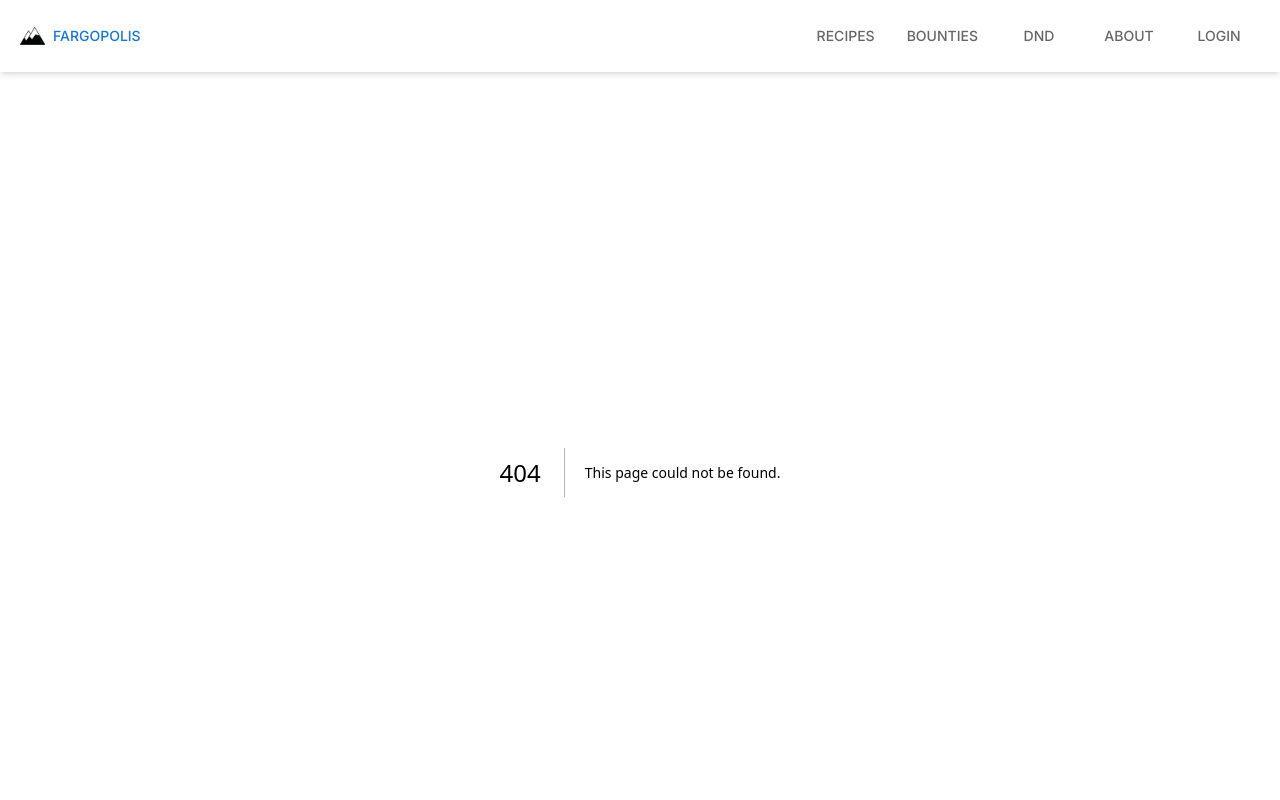
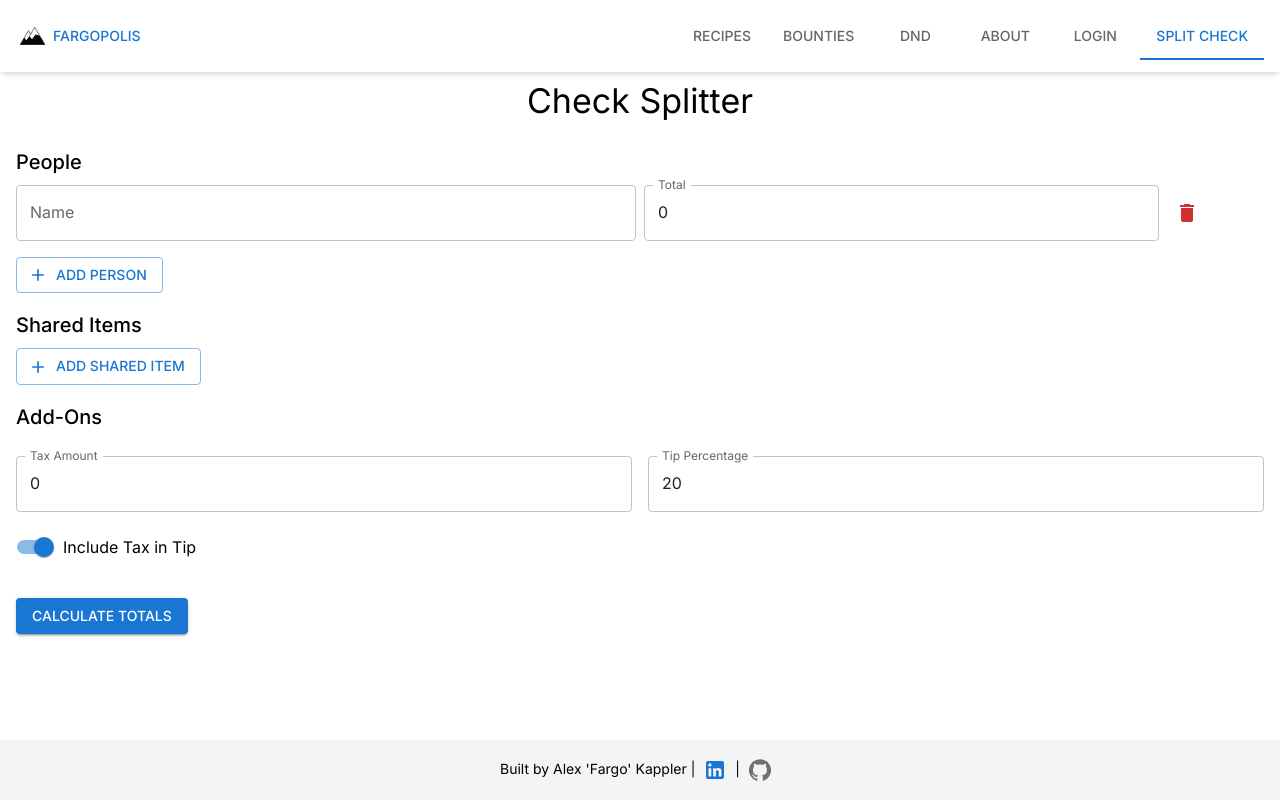
Before and after one commit to agkappler/Recipes, a Next.js app in the folder recipe-site/: page /split-check in a window 1280 px wide. Before the commit this address had no page. Shown: the top 800 px of the page. Built offline with nearby package versions, Linux system fonts and the light colour scheme.

Commit message:
Add check splitter

```diff
--- /dev/null
+++ b/recipe-site/app/_components/inputs/SwitchInput.tsx
@@ -0,0 +1,20 @@
+import { BaseInputProps } from "@/app/_helpers/BaseInputProps";
+import { FormControlLabel, FormGroup, Switch } from "@mui/material";
+import { useFormContext } from "react-hook-form";
+
+interface SwitchInputProps extends BaseInputProps { }
+
+export const SwitchInput: React.FC<SwitchInputProps> = ({ label, fieldName, requiredMessage, onChange }) => {
+    const { register, formState: { defaultValues } } = useFormContext();
+    return <FormGroup>
+        <FormControlLabel
+            label={label}
+            control={
+                <Switch
+                    {...register(fieldName, { required: requiredMessage })}
+                    defaultChecked={defaultValues?.[fieldName] ?? false}
+                />
+            }
+        />
+    </FormGroup>
+}
--- a/recipe-site/app/_components/inputs/TextInput.tsx
+++ b/recipe-site/app/_components/inputs/TextInput.tsx
@@ -6,7 +6,7 @@ interface TextInputProps extends BaseInputProps {
     multilineRows?: number;
 }
 
-export const TextInput: React.FC<TextInputProps> = ({ label, fieldName, requiredMessage, multilineRows }) => {
+export const TextInput: React.FC<TextInputProps> = ({ label, fieldName, requiredMessage, multilineRows, onChange }) => {
     const { register, formState: { errors } } = useFormContext();
     return <TextField
         fullWidth
@@ -16,5 +16,6 @@ export const TextInput: React.FC<TextInputProps> = ({ label, fieldName, required
         helperText={errors?.[fieldName] ? errors[fieldName]?.message as string : ""}
         multiline={multilineRows !== undefined}
         rows={multilineRows}
+        onChange={onChange}
     />
 }
--- a/recipe-site/app/_components/navigation/Navbar.tsx
+++ b/recipe-site/app/_components/navigation/Navbar.tsx
@@ -20,6 +20,7 @@ export const Navbar: React.FC = () => {
         { label: "DnD", path: "/dnd" },
         { label: "About", path: "/about" },
         { label: "Login", path: "/login" },
+        { label: "Split Check", path: "/split-check" }
     ];
 
     // Determine the active tab based on the current pathname
@@ -29,6 +30,7 @@ export const Navbar: React.FC = () => {
         if (pathname.startsWith('/dnd')) return 2;
         if (pathname.startsWith('/about')) return 3;
         if (pathname.startsWith('/login')) return 4;
+        if (pathname.startsWith('/split-check')) return 5;
         return false; // No tab selected for other routes
     };
 
--- /dev/null
+++ b/recipe-site/app/split-check/page.tsx
@@ -0,0 +1,158 @@
+'use client';
+
+import { Add, Delete } from "@mui/icons-material";
+import { Box, Button, Divider, Grid, IconButton, Paper, Typography } from "@mui/material";
+import { useState } from "react";
+import { FormProvider, useForm } from "react-hook-form";
+import { NumberInput } from "../_components/inputs/NumberInput";
+import { SwitchInput } from "../_components/inputs/SwitchInput";
+import { TextInput } from "../_components/inputs/TextInput";
+import { PageHeader } from "../_components/ui/PageHeader";
+
+interface Person { name: string; total: number; }
+interface SharedItem { name: string; value: number; }
+interface CheckData {
+    people: Person[];
+    tipPercentage: number;
+    taxAmount: number;
+    sharedItems: SharedItem[];
+    includeTaxInTip: boolean;
+}
+
+function formatCurrency(value: number): string {
+    return `$${value.toFixed(2)}`;
+}
+
+export default function SplitCheckPage() {
+    const defaultPeople = [{ name: "", total: 0 }];
+    const methods = useForm<CheckData>({ defaultValues: { tipPercentage: 20, taxAmount: 0, sharedItems: [], people: defaultPeople, includeTaxInTip: true } });
+    const [people, setPeople] = useState<Person[]>(defaultPeople);
+    const handlePersonChange = (index: number, field: "name" | "total", value: string | number) => {
+        setPeople((prev) =>
+            prev.map((f, i) => (i === index ? { ...f, [field]: value } : f))
+        );
+    };
+    const addPerson = () => setPeople((prev) => [...prev, { name: "", total: 0 }]);
+    const removePerson = (index: number) => setPeople((prev) => prev.filter((_, i) => i !== index));
+
+    const [sharedItems, setSharedItems] = useState<any[]>([]);
+    const handleSharedItemChange = (index: number, field: "name" | "value", value: string | number) => {
+        setSharedItems((prev) =>
+            prev.map((f, i) => (i === index ? { ...f, [field]: value } : f))
+        );
+    };
+    const addSharedItem = () => setSharedItems((prev) => [...prev, { name: "", total: 0 }]);
+    const removeSharedItem = (index: number) => setSharedItems((prev) => prev.filter((_, i) => i !== index));
+
+    const [totals, setTotals] = useState<Person[]>([]);
+    const [total, setTotal] = useState(0);
+    const onSubmit = (data: CheckData) => {
+        const sharedTotal = data.sharedItems.reduce((sum, item) => sum + parseFloat(item.value.toString()), 0);
+        const totalSum = sharedTotal + data.people.reduce((sum, person) => sum + parseFloat(person.total.toString()), 0);
+        const taxPercentage = data.taxAmount / totalSum;
+        const tipPercentage = data.tipPercentage / 100;
+        const percentageMultiplier = (1 + tipPercentage + taxPercentage);
+        const sharedSplit = sharedTotal / data.people.length;
+
+        const calculatedTotals = data.people.map((person: any) => {
+            const total = parseFloat(person.total.toString());
+            const adjustedTotal = data.includeTaxInTip
+                ? ((total + sharedSplit) * (1 + taxPercentage)) * (1 + tipPercentage)
+                : (total + sharedSplit) * percentageMultiplier;
+            return { name: person.name, total: adjustedTotal };
+        });
+        setTotals(calculatedTotals);
+        setTotal(calculatedTotals.reduce((sum, person) => sum + person.total, 0));
+    }
+    return <>
+        <PageHeader title="Check Splitter" />
+        <FormProvider {...methods}>
+            <Grid container spacing={2} rowGap={2} className="m-2 p-2">
+                <Grid size={12}>
+                    <Typography variant="h6" gutterBottom>People</Typography>
+                    {people.map((_, idx) => (
+                        <Grid container spacing={1} key={idx} alignItems="center" marginBottom={2}>
+                            <Grid size={6}>
+                                <TextInput
+                                    label="Name"
+                                    fieldName={`people[${idx}].name`}
+                                    onChange={(e) => handlePersonChange(idx, "name", e.target.value)}
+                                    requiredMessage="Feature name is required"
+                                />
+                            </Grid>
+                            <Grid size={5}>
+                                <NumberInput
+                                    label="Total"
+                                    fieldName={`people[${idx}].total`}
+                                    onChange={(e) => handlePersonChange(idx, "total", e.target.value)}
+                                    requiredMessage="Total is required"
+                                />
+                            </Grid>
+                            <Grid size={1}>
+                                <IconButton color="error" title="Remove" onClick={() => removePerson(idx)}><Delete /></IconButton>
+                            </Grid>
+                        </Grid>
+                    ))}
+                    <Button variant="outlined" onClick={addPerson} startIcon={<Add />}>Add Person</Button>
+                </Grid>
+                <Grid size={12}>
+                    <Typography variant="h6" gutterBottom>Shared Items</Typography>
+                    {sharedItems.map((_, idx) => (
+                        <Grid container spacing={1} key={idx} alignItems="center" marginBottom={2}>
+                            <Grid size={6}>
+                                <TextInput
+                                    label="Name"
+                                    fieldName={`sharedItems[${idx}].name`}
+                                    onChange={(e) => handleSharedItemChange(idx, "name", e.target.value)}
+                                    requiredMessage="Shared item name is required"
+                                />
+                            </Grid>
+                            <Grid size={5}>
+                                <NumberInput
+                                    label="Value"
+                                    fieldName={`sharedItems[${idx}].value`}
+                                    onChange={(e) => handleSharedItemChange(idx, "value", e.target.value)}
+                                    requiredMessage="Value is required"
+                                />
+                            </Grid>
+                            <Grid size={1}>
+                                <IconButton color="error" title="Remove" onClick={() => removeSharedItem(idx)}><Delete /></IconButton>
+                            </Grid>
+                        </Grid>
+                    ))}
+                    <Button variant="outlined" onClick={addSharedItem} startIcon={<Add />}>Add Shared Item</Button>
+                </Grid>
+                <Grid size={12}>
+                    <Typography variant="h6" gutterBottom>Add-Ons</Typography>
+                </Grid>
+                <Grid size={6}>
+                    <NumberInput label="Tax Amount" fieldName="taxAmount" />
+                </Grid>
+                <Grid size={6}>
+                    <NumberInput label="Tip Percentage" fieldName="tipPercentage" />
+                </Grid>
+                <Grid size={6}>
+                    <SwitchInput label="Include Tax in Tip" fieldName="includeTaxInTip" />
+                </Grid>
+            </Grid>
+            <Button role="submit" onClick={methods.handleSubmit(onSubmit)} variant="contained" color="primary" sx={{ margin: 2 }}>
+                Calculate Totals
+            </Button>
+        </FormProvider>
+        {totals.length > 0 && (<Box margin={2}>
+            <Typography variant="h5">Total: {formatCurrency(total)}</Typography>
+            <Divider />
+            <Grid container spacing={1} marginTop={1}>
+                {totals.map((person) => (
+                    <Grid size={3} key={person.name}>
+                        <Paper elevation={3} className="p-2">
+                            <Typography variant="h6">
+                                {person.name}: {formatCurrency(person.total)}
+                            </Typography>
+                        </Paper>
+                    </Grid>
+                ))}
+            </Grid>
+        </Box>)}
+    </>
+}
```
